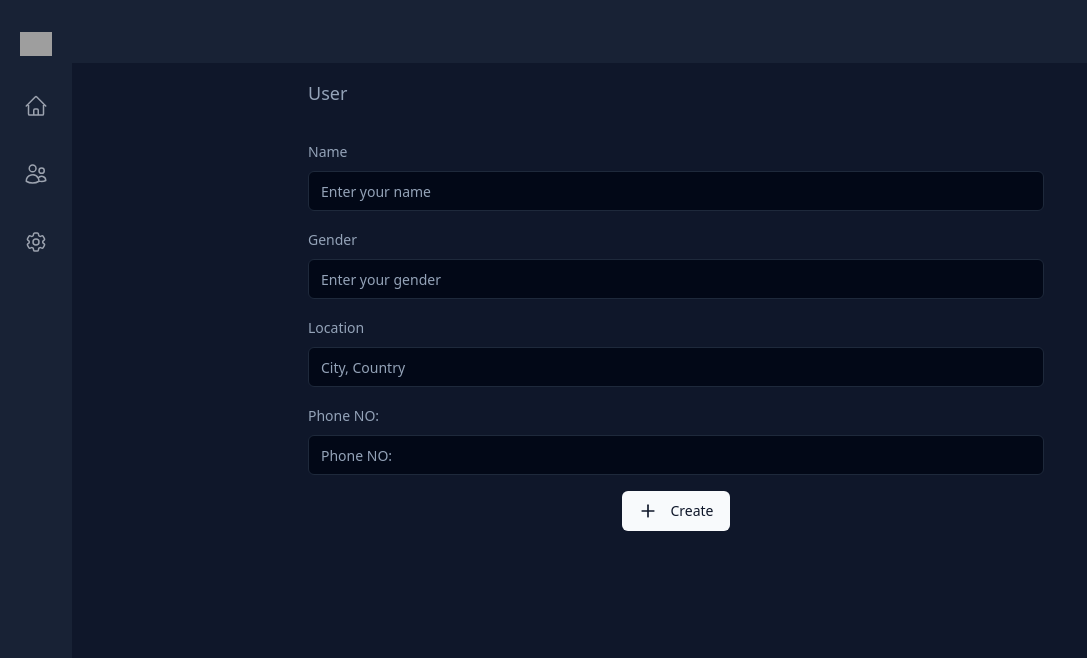
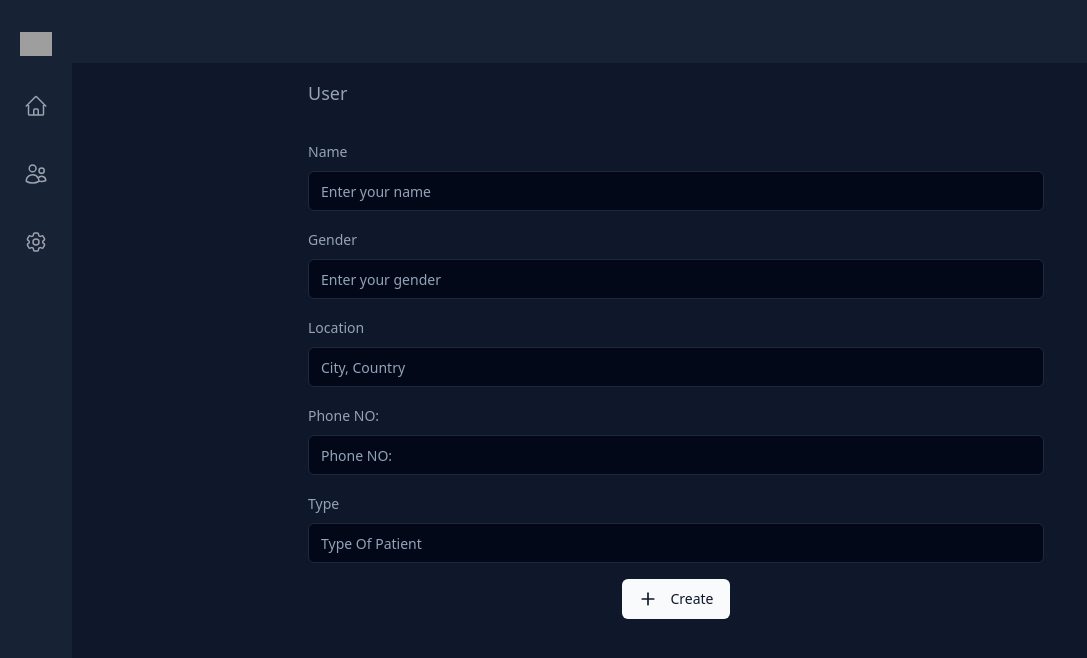
Before and after one commit to shivraj-pawar-patil/Shivraj-Services, a Next.js app: page /users/create-user in a window 1280 px wide. Shown: the top 658 px of the page, without its empty margins (0-1087 px from the left). Built offline with nearby package versions, Linux system fonts and the light colour scheme; no server answers; grey boxes are pictures that could not be loaded.

Commit message:
Added patient types

```diff
--- a/actions/user.ts
+++ b/actions/user.ts
@@ -4,12 +4,13 @@ import { TUserSchema } from "@/lib/type";
 import { revalidatePath } from "next/cache";
 
 export async function createUser(form: TUserSchema, orgId: string) {
-  const { name, gender, phone_no, location } = form;
+  const { name, gender, phone_no, location , type } = form;
   await prisma.user.create({
     data: {
       name,
       gender,
       orgId,
+      type,
       phoneNumber: phone_no.toString(),
       city: location,
     },
@@ -18,11 +19,12 @@ export async function createUser(form: TUserSchema, orgId: string) {
 }
 
 export async function updateUser(form: TUserSchema, id: string) {
-  const { name, gender, phone_no, location } = form;
+  const { name, gender, phone_no, location , type} = form;
   await prisma.user.update({
     data: {
       name,
       gender,
+      type,
       phoneNumber: phone_no.toString(),
       city: location,
     },
--- a/app/(root)/users/[id]/components/UserForm.tsx
+++ b/app/(root)/users/[id]/components/UserForm.tsx
@@ -36,11 +36,13 @@ export const UserForm = ({ user, orgId }: UserFormProps) => {
       gender: user?.gender,
       location: user?.city,
       phone_no: user?.phoneNumber,
+      type: user?.type,
     } || {
       name: "",
       gender: "",
       location: "",
       phone_no: "",
+      type: "",
     },
   });
   const isLoading = form.formState.isSubmitting;
@@ -161,6 +163,24 @@ export const UserForm = ({ user, orgId }: UserFormProps) => {
                 )}
               />
 
+              <FormField
+                name="type"
+                control={form.control}
+                render={({ field }) => (
+                  <FormItem>
+                    <FormLabel>Type</FormLabel>
+                    <FormControl>
+                      <Input
+                        disabled={isLoading}
+                        placeholder="Type Of Patient"
+                        {...field}
+                      />
+                    </FormControl>
+                    <FormMessage />
+                  </FormItem>
+                )}
+              />
+
               <div className="w-full flex justify-center">
                 <Button disabled={isLoading}>
                   <Plus className="h-5 w-5 mr-3" />
--- a/app/(root)/users/[id]/components/Users.tsx
+++ b/app/(root)/users/[id]/components/Users.tsx
@@ -72,6 +72,11 @@ export const columns: ColumnDef<User>[] = [
     accessorKey: "name",
     header: "Name",
     cell: ({ row }) => <div className="lowercase">{row.getValue("name")}</div>,
+  },
+  {
+    accessorKey: "type",
+    header: "Type",
+    cell: ({ row }) => <div className="lowercase">{row.getValue("type")}</div>,
   },
   {
     accessorKey: "gender",
--- a/app/(root)/users/page.tsx
+++ b/app/(root)/users/page.tsx
@@ -11,6 +11,7 @@ import { auth } from "@clerk/nextjs";
       gender: true,
       phoneNumber: true,
       city: true,
+      type: true,
     },
     where: {
       orgId: orgId!
--- a/lib/type.ts
+++ b/lib/type.ts
@@ -19,6 +19,11 @@ export const userSchema = z.object({
     .max(10, {
       message: "Number should be at most 10 characters",
     }),
+    type: z
+    .string()
+    .refine((value) => ["Dacryocystitis", "Cataract", "Pterygium", "Spectacles", "Follow-up"].includes(value), {
+      message: 'Type must be ["Dacryocystitis", "Cataract", "Pterygium", "Spectacles", "Follow-up"]',
+    }),
 });
 
 export type TUserSchema = z.infer<typeof userSchema>;
```
Also changed, not shown: 1 other file (tests, documents, lock files or other folders).
